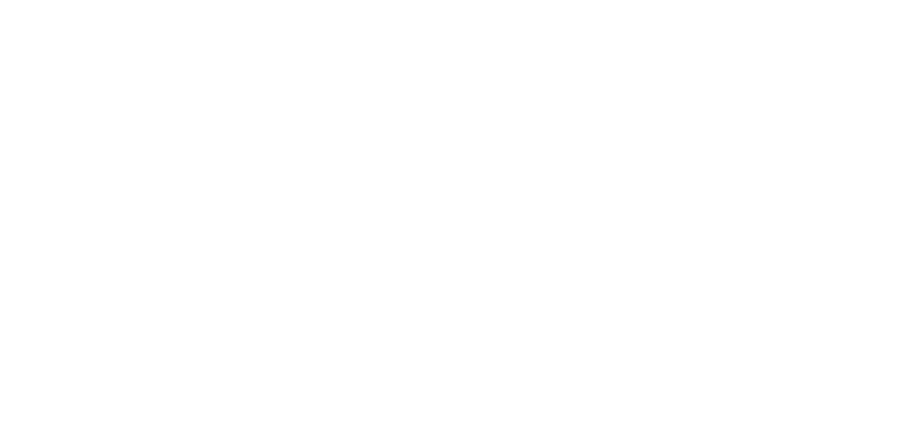
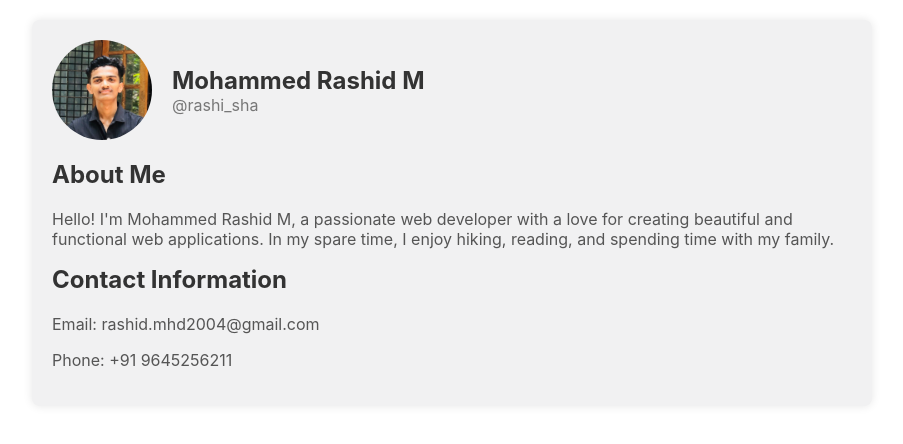
Before and after one commit to Saravananms7/Social-Media-App, a React (Create React App) app: page /dashboard/Profile in a window 1280 px wide. Before the commit this address had no page. Shown: the top 444 px of the page, without its empty margins (188-1091 px from the left). Built offline with nearby package versions, Linux system fonts and the light colour scheme.

Commit message:
Profile page

```diff
--- a/src/App.css
+++ b/src/App.css
@@ -237,3 +237,53 @@
 .textbar{
   width: 350px;
 }
+
+.profile-page {
+  max-width: 800px;
+  margin: 20px auto;
+  padding: 20px;
+  background-color: #F1F1F2;
+  border-radius: 8px;
+  box-shadow: 0 0 10px rgba(0, 0, 0, 0.1);
+}
+
+.profile-header {
+  display: flex;
+  align-items: center;
+  margin-bottom: 20px;
+}
+
+.profile-avatar {
+  width: 100px;
+  height: 100px;
+  border-radius: 50%;
+  margin-right: 20px;
+}
+
+.profile-info {
+  flex-grow: 1;
+}
+
+.profile-name {
+  margin: 0;
+  font-size: 1.5rem;
+  color: #333;
+}
+
+.profile-handle {
+  margin: 0;
+  color: #777;
+}
+
+.profile-details {
+  margin-top: 20px;
+}
+
+.profile-details h2 {
+  margin-top: 0;
+  color: #333;
+}
+
+.profile-details p {
+  color: #555;
+}
--- a/src/App.js
+++ b/src/App.js
@@ -2,7 +2,8 @@
 import './App.css';
 import { BrowserRouter as Router, Routes, Route, useNavigate } from 'react-router-dom';
 import image from '../src/Images/Pandi.png';
-import Dashboard from './Dashboard'; // Assuming Dashboard component is in the same directory
+import Dashboard from './Dashboard';
+import Profile from './Profile'; // Assuming Dashboard component is in the same directory
 
 function Login() {
   const [isLogin, setIsLogin] = useState(true);
@@ -127,9 +128,12 @@
       <Routes>
         <Route path="/" element={<Login />} />
         <Route path="/dashboard" element={<Dashboard />} />
+        <Route path="/dashboard/Profile" element={<Profile />} /> {/* Add the profile route */}
       </Routes>
     </Router>
   );
 }
 
+
+
 export default App;
--- a/src/Dashboard.js
+++ b/src/Dashboard.js
@@ -34,7 +34,7 @@
       </div>
       <div className="sidebar-links">
         <Link to="/dashboard" className="sidebar-link">Home</Link>
-        <Link to="/dashboard/profile" className="sidebar-link">Profile</Link>
+        <Link to="/dashboard/profile" className="sidebar-link">Profile</Link> {/* Update this link */}
         <Link to="/dashboard/settings" className="sidebar-link">Settings</Link>
       </div>
     </div>
--- /dev/null
+++ b/src/Profile.js
@@ -0,0 +1,29 @@
+import React from 'react';
+import './App.css';
+import image from '../src/Images/rashi.jpg'; // Import Profile-specific CSS
+
+function Profile() {
+  return (
+    <div className="profile-page">
+      <div className="profile-header">
+        <img className="profile-avatar" src={image} alt="Profile Avatar" />
+        <div className="profile-info">
+          <h1 className="profile-name">Mohammed Rashid M</h1>
+          <p className="profile-handle">@rashi_sha</p>
+        </div>
+      </div>
+      <div className="profile-details">
+        <h2>About Me</h2>
+        <p>
+          Hello! I'm Mohammed Rashid M, a passionate web developer with a love for creating beautiful and functional web applications.
+          In my spare time, I enjoy hiking, reading, and spending time with my family.
+        </p>
+        <h2>Contact Information</h2>
+        <p>Email: rashid.mhd2004@gmail.com</p>
+        <p>Phone: +91 9645256211</p>
+      </div>
+    </div>
+  );
+}
+
+export default Profile;
```
